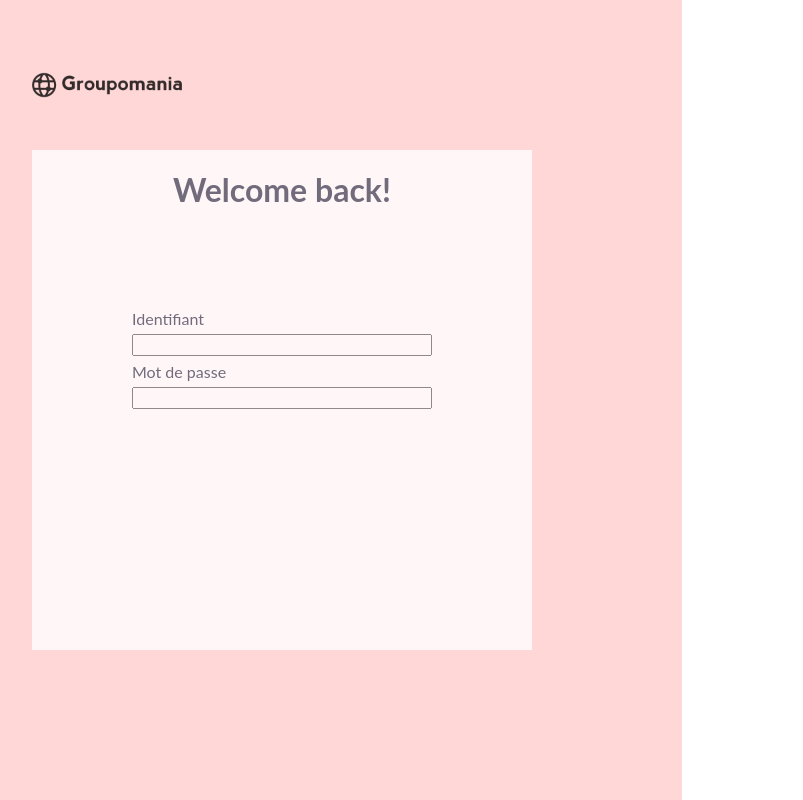
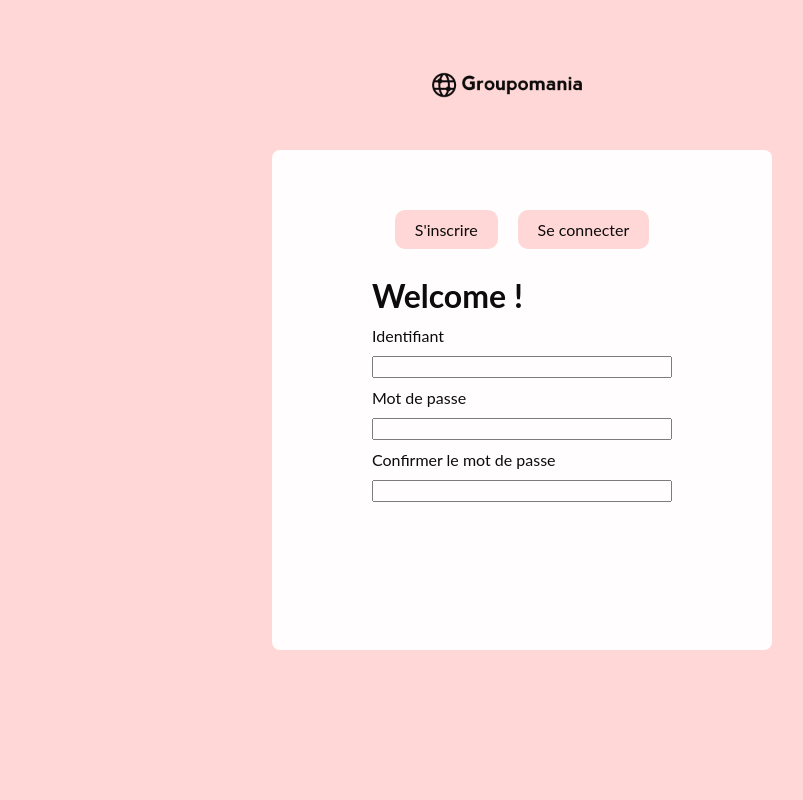
Before and after one commit to CelineSebe/P7_Groupomania, a React (Create React App) app in the folder front/: page / in a window 1280 px wide. Shown: the whole page, without its empty margins (118-921 px from the left). Built offline with nearby package versions, Linux system fonts and the light colour scheme.

Commit message:
handleModals

```diff
--- a/front/src/components/Header/index.js
+++ b/front/src/components/Header/index.js
@@ -4,6 +4,12 @@ import styled from 'styled-components'
 import logo from '../../assets/Logos/icon-left-font-monochrome-white.svg'
 import colors from '../../utils/style/colors'
 
+const HeaderContainer = styled.header`
+  position: fixed;
+  top:0px;
+  width: 100%;
+  margin-bottom: 10px;
+  `
 const NavLink = styled.nav`
     display: flex;
     flex-direction: row;
@@ -68,6 +74,7 @@ const LogOutButton = styled.button`
 //  }
 function Header(){
     return (
+    <HeaderContainer>
         <NavLink>
             <Link to="/Home">
                 <ImgHeader src={logo} alt="logo entreprise"/>
@@ -95,6 +102,7 @@ function Header(){
                 </Link>
             </ContainerButton>
         </NavLink>
+    </HeaderContainer>
     )
 }
 
--- /dev/null
+++ b/front/src/components/SignForm/SignIn.js
@@ -0,0 +1,28 @@
+import React from 'react';
+import styled from 'styled-components';
+
+
+const Signin = styled.div`
+display: flex;
+flex-direction: column;
+justify-content: center;
+width: 300px;
+height: 100px;
+line-height: 50px;
+margin:50px;`
+
+const SignIn = () => {
+    return (
+        <div>
+            <Signin>
+                <h1> Welcome back! </h1>
+                <label> Identifiant </label>
+                        <input type="text" ></input>
+                <label> Mot de passe </label>
+                        <input type="password" ></input>
+            </Signin>
+        </div>
+    );
+};
+
+export default SignIn;
--- /dev/null
+++ b/front/src/components/SignForm/SignUp.js
@@ -0,0 +1,32 @@
+import React from 'react';
+import styled from 'styled-components';
+
+const Signup = styled.div`
+display: flex;
+flex-direction: column;
+justify-content: center;
+width: 300px;
+height: 100px;
+line-height: 40px;
+margin: 50px;
+`
+
+
+
+const SignUp = () => {
+    return (
+        <>
+            <Signup>
+            <h1> Welcome ! </h1>
+            <label> Identifiant </label>
+                                <input ></input>
+                            <label> Mot de passe </label>
+                                <input type="password" ></input>
+                            <label> Confirmer le mot de passe </label>
+                                <input type="password" ></input>
+            </Signup>
+        </>
+    );
+};
+
+export default SignUp;
--- /dev/null
+++ b/front/src/pages/Login/index.css
@@ -0,0 +1,16 @@
+ul {
+    display: flex;
+    list-style-type: none;
+    padding: 40px;
+}
+
+li {
+    padding:10px 20px;
+    border-radius: 10px;
+    margin: 0 10px;
+    background-color: #FFD7D7;
+}
+li:hover{
+    cursor: pointer;
+    background-color: white;
+}
--- a/front/src/pages/Login/index.jsx
+++ b/front/src/pages/Login/index.jsx
@@ -1,16 +1,18 @@
-import React from 'react';
-import { useParams } from 'react-router-dom'
+import React, { useState } from 'react';
+// import { useParams } from 'react-router-dom'
 import { Link } from 'react-router-dom'
 import styled from 'styled-components'
+import './index.css'
 import logo from '../../assets/Logos/icon-left-font-monochrome-black.png'
 import colors from '../../utils/style/colors'
+import SignUp from '../../components/SignForm/SignUp';
+import SignIn from '../../components/SignForm/SignIn';
 
-const Connection= styled.div`
+const ConnectionForm = styled.div`
 display: flex;
 justify-content: center;
 align-items: center;
 background-color: ${colors.secondary};
-width: 100vh;
 height: 100vh;
 `
 const LogoContainer = styled.div`
@@ -18,66 +20,58 @@ display: flex;
 flex-direction: column;
 align-items: center;
 width: 50vh;
-opacity: 80%;
+opacity: 95%;
 `
 const Logo = styled.img`
 width: 150px;
 position: absolute;
 top: 10px;
-    left: 150px;
+left: 550px;
 `
 const ConnectContent = styled.div`
 display: flex;
 flex-direction: column;
 align-items: center;
 background-color: white;
-     color: ${colors.tertiary};
+border-radius: 8px;
+color: black;
 height: 500px;
 width: 500px;
 padding: 20px;
 `
-const Signup = styled.div`
-    width: 300px;
-    height: 100px;
-`
-const LogIn = styled.div`
-    display: flex;
-    flex-direction: column;
-    justify-content: space-between;
-    width: 300px;
-    height: 100px;
-`
 
-function SignupLogin(){
-    const { signOrLogin } = useParams ()
+function SignupLogin () {
+    // const { signOrLogin } = useParams ()
+    const [signUpModal, setSignUpModal] = useState(true);
+    const [signInModal, setSignInModal] = useState(false);
+
+    const handleModals = (e) => {
+        if (e.target.id === "register"){
+            setSignInModal(false);
+            setSignUpModal(true);
+        }else if (e.target.id === "login"){
+            setSignInModal(true);
+            setSignUpModal(false);
+        }
+    }
 
     return(
-        <Connection>
+        <ConnectionForm>
             <LogoContainer>
-                <Link to="">
+                <Link to="/">
                     <Logo src={logo} alt="logo entreprise"/>
                 </Link>
                 <ConnectContent>
-                    <h1> Welcome back! </h1>
-                        <Signup>
-                            {/* <label> Identifiant </label>
-                                <input ></input>
-                            <label> Mot de passe </label>
-                                <input type="password" ></input>
-                            <label> Confirmer le mot de passe </label>
-                                <input type="password" ></input> */}
-                        </Signup>
-                        <LogIn>
-                            <label> Identifiant </label>
-                            <input ></input>
-                            <label> Mot de passe </label>
-                            <input type="password" ></input>
-                        </LogIn>
+                        <ul>
+                            <li onClick={handleModals} id="register">S'inscrire</li>
+                            <li onClick={handleModals} id="login">Se connecter</li>
+                        </ul>
+                        {signUpModal && < SignUp />}
+                        {signInModal && < SignIn />}
                 </ConnectContent>
             </LogoContainer>
-        </Connection>
+        </ConnectionForm>
     );
-
 }
 
 export default SignupLogin
--- a/front/src/pages/Profil/index.jsx
+++ b/front/src/pages/Profil/index.jsx
@@ -7,6 +7,7 @@ function Profil(){
     <>
     <Header />
     <ProfilInfo />
+
     </>
     )
 }
--- a/front/src/utils/style/colors.js
+++ b/front/src/utils/style/colors.js
@@ -2,6 +2,7 @@ const colors = {
     primary: '#FD2D01',
     secondary:  '#FFD7D7',
     tertiary: '#4E5166',
+    quaternary: "#4e519f",
 }
 
 export default colors
```
Also changed, not shown: front/src/pages/Home/index.jsx (+44 -25 lines). Lines whose indentation alone changed are shown as unchanged.
